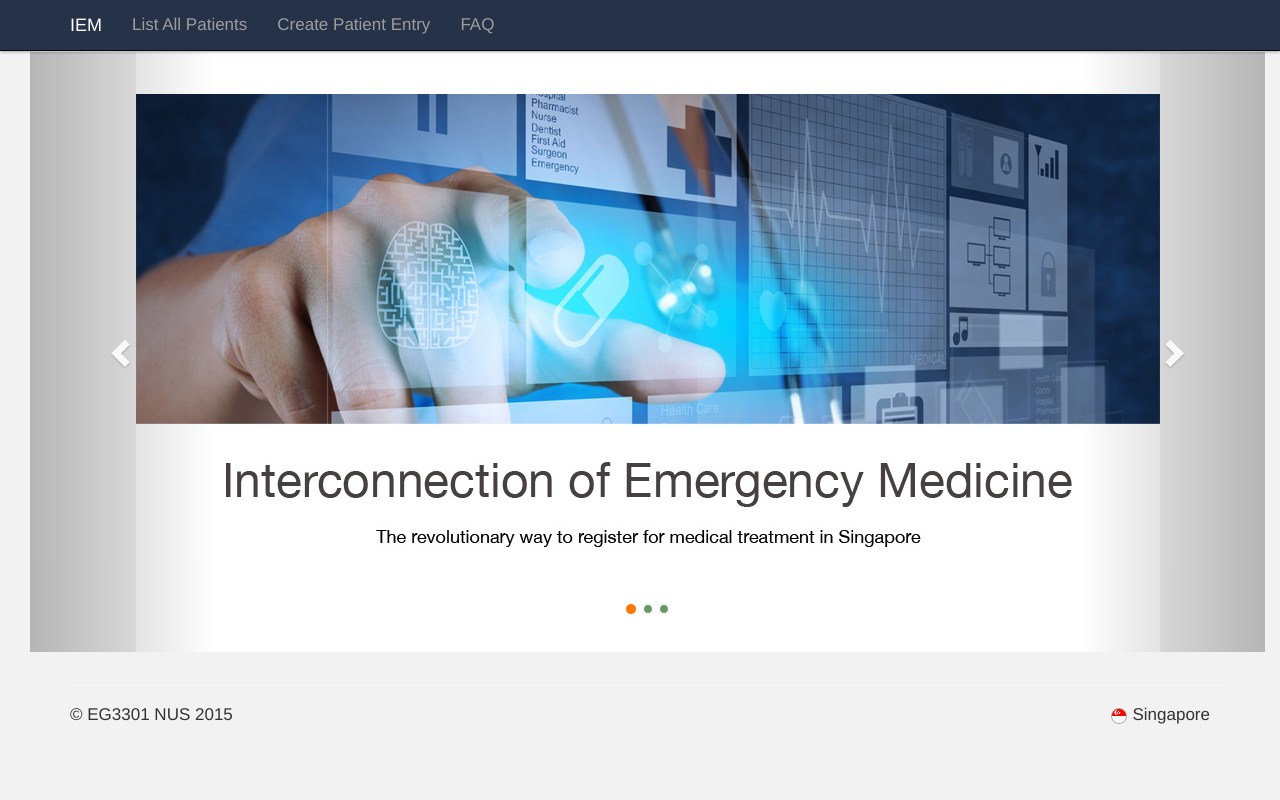
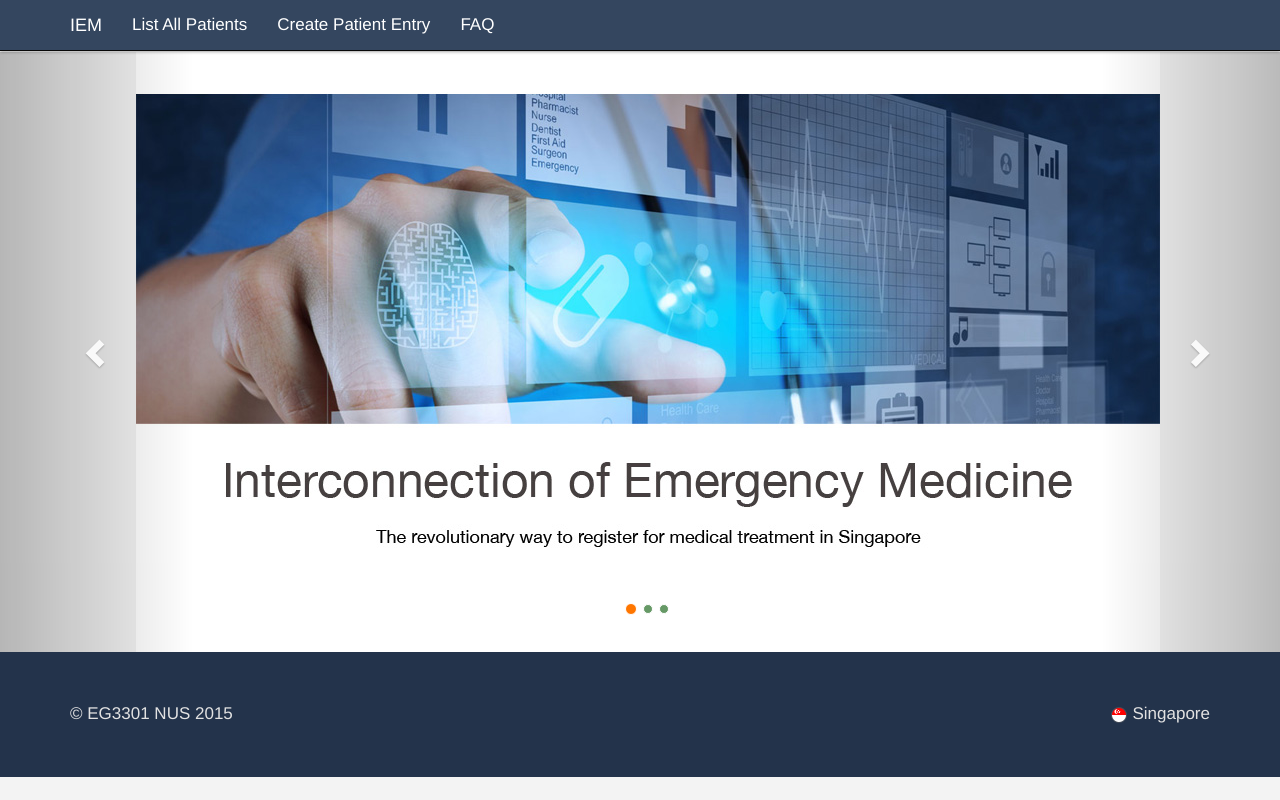
Before and after one commit to bingoyahoo/health-to-go-python, a Python web app: template templates/main.html in a window 1280 px wide. Run offline with Jinja, Linux system fonts and the light colour scheme; the template is opened without the code that fills it, so the values that code supplies are empty; some libraries are stand-ins or nearby versions.

Commit message:
Change UI

```diff
--- a/bootstrap/css/custom.css
+++ b/bootstrap/css/custom.css
@@ -1,16 +1,56 @@
 .navbar-inverse {
-    background-color: #263248;
+    background-color: #34465F;
     box-shadow: 0px 1px 3px rgba(0, 0, 0, 0.3);
 }
 .navbar-inverse .navbar-brand {
     color: #ffffff;
 }
 
+.navbar-inverse .navbar-nav > li > a:hover, .navbar-inverse .navbar-nav > li > a {
+    color: #fff;
+}
+
+.navbar-inverse .navbar-nav > li > a:hover, .navbar-inverse .navbar-nav > li > a:focus {
+    color: #eee;
+}
+
+.col-sm-12 {
+    padding-left: 0px;
+    padding-right: 0px;
+}
+
+#globalfooter {
+    background-color: #23334B;
+    width: 100%;
+}
+
+.footer .container {
+    color: #E2E2E2;
+    padding-top: 40px;
+}
+
+.faq-container{
+    padding-top:30px;
+    padding-bottom:30px;
+}
+html, body {
+	height: 100%;
+}
+.wrapper {
+	min-height: 100%;
+	height: auto !important; /* This line and the next line are not necessary unless you need IE6 support */
+	height: 100%;
+	margin: 0 auto -125px; /* the bottom margin is the negative value of the footer's height */
+}
+.footer, .push {
+	height: 125px; /* .push must be the same height as .footer */
+}
+
 /* Content */
 body {
     padding-top: 42px;
     padding-bottom: 40px;
-    background: #F2F2F2 none repeat scroll 0% 0%;
+    background: #F3F3F3 none repeat scroll 0% 0%;
     font-size: 17px;
     font-family: Helvetica Neue,Helvetica,Arial,sans-serif;
 }
--- a/templates/faq.html
+++ b/templates/faq.html
@@ -1,7 +1,7 @@
 {% extends "layout.html" %}
 
 {% block body %}
-<div class="container">
+<div class="container faq-container">
     <div class="page-content">
         <h1>Browse By Topic</h1>
 
@@ -42,7 +42,6 @@
             </li>
         </ul>
     </div>
-
-
 </div>
+{% include 'footer.html' %}
 {% endblock %}
--- a/templates/footer.html
+++ b/templates/footer.html
@@ -1,13 +1,12 @@
-<div class="container">
-    <div class="row">
-        <hr>
-    </div>
-    <footer id="globalfooter">
+    <footer class="footer" id="globalfooter">
+        <div class="container">
+            <p></p>
+            <p></p>
         &copy; EG3301 NUS 2015
 
         <div class="gf-footer-locale">
             <span class="gf-footer-locale-flag"></span> <span>Singapore</span>
         </div>
+            </div>
 
     </footer>
-</div>
--- a/templates/layout.html
+++ b/templates/layout.html
@@ -147,7 +147,6 @@
 
 {% block body %}{% endblock %}
 
-{% include 'footer.html' %}
 <!-- DataTables -->
 <script type="text/javascript" charset="utf8" src="/bootstrap/js/jquery.dataTables.min.js"></script>
 <!-- Bootstrap confirmation plugin-->
--- a/templates/listall.html
+++ b/templates/listall.html
@@ -26,12 +26,12 @@
                     <td>
                         {% if reading.temperature == 0 or reading.temperature is none %}
                         {% else %}
-                        {{reading.temperature}}&deg;C,
+                        {{reading.temperature}}<em>&deg;C</em>,
                         {% endif %}
 
                         {% if reading.heart_rate == 0 or reading.heart_rate is none %}
                         {% else %}
-                        {{ reading.heart_rate}}bpm
+                        {{ reading.heart_rate}}<em>bpm</em>
                         {% endif %}
                     </td>
                     <td>
--- a/templates/main.html
+++ b/templates/main.html
@@ -1,6 +1,6 @@
 {% extends "layout.html" %}
 {% block body %}
-	<div class="container-fluid">
+<div class="wrapper">
 		<div class="row">
 			<div class="col-sm-12">
 				<div id="my-slider" class="carousel slide" data-ride="carousel">
@@ -35,6 +35,8 @@
 
 			</div>
 		</div>
+	            <div class="push"></div>
 	</div>
 	<!-- container -->
+{% include 'footer.html' %}
 {% endblock %}
```
Also changed, not shown: main.py (+0 -7 lines), templates/triage.html (+16 -1 lines).
